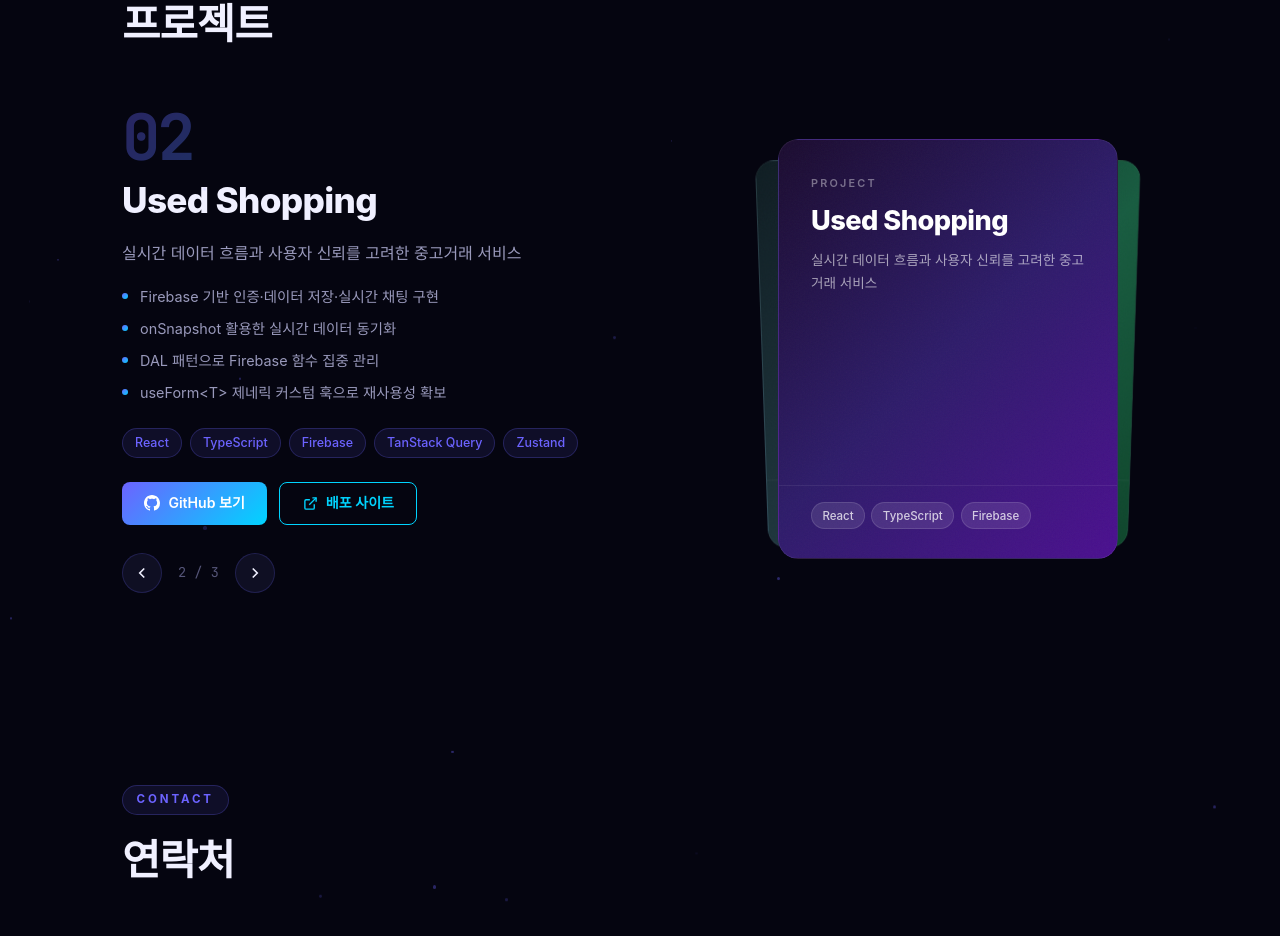
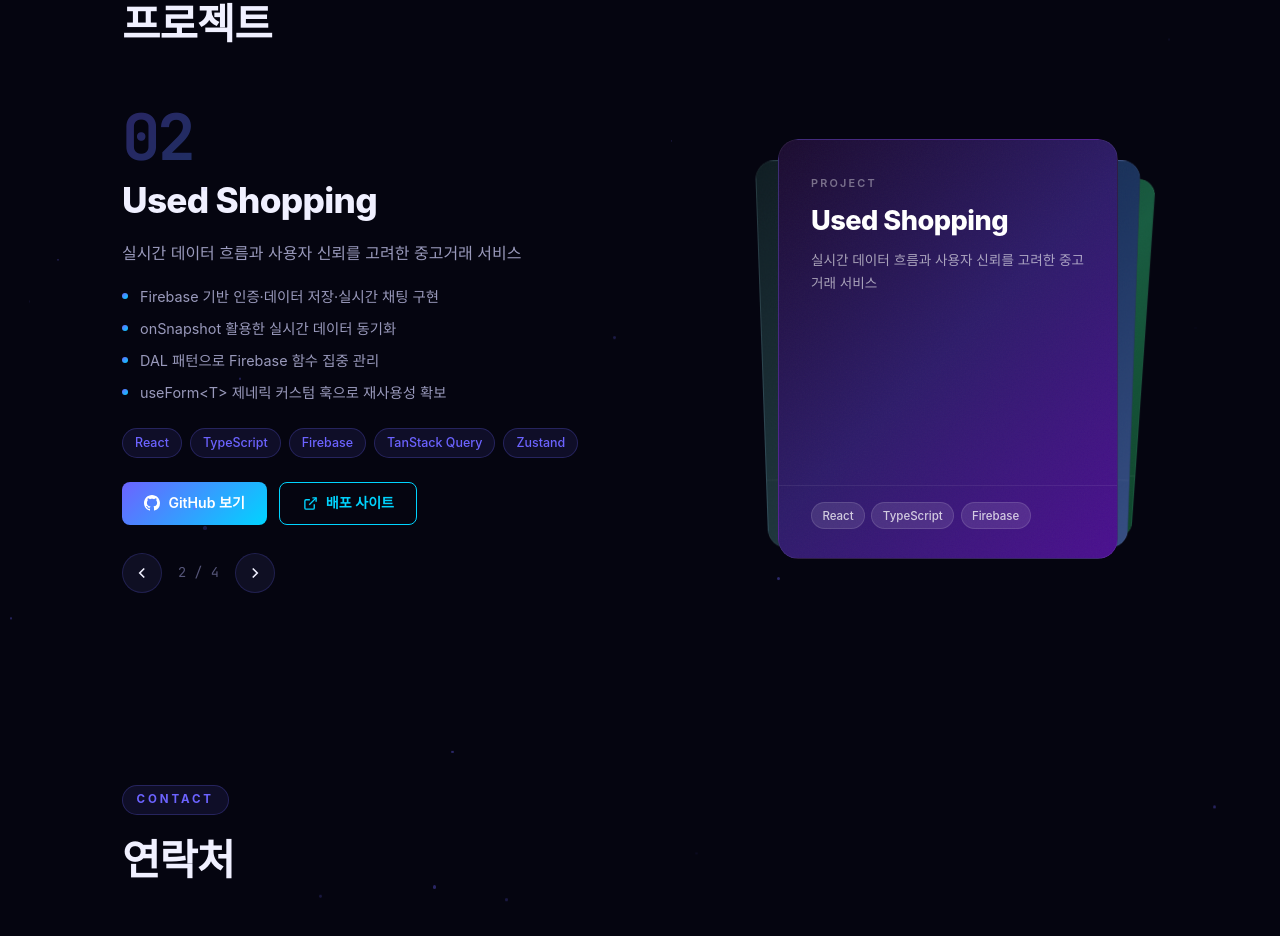
Before and after one commit to qdcv0272/MY_Profile, a React (Vite) app: page / in a window 1280 px wide. Shown: the part 2984-3920 px from the top of the page. Built offline with nearby package versions, Linux system fonts and the light colour scheme.

Commit message:
quizplayground add

```diff
--- a/src/data/profile.ts
+++ b/src/data/profile.ts
@@ -49,6 +49,17 @@ export const PROJECTS = [
     gradient: "linear-gradient(135deg, #1a0a2e, #2d1b69, #4a0e8f)",
   },
   {
+    id: "quiz-playground",
+    title: "Quiz Playground",
+    description: "현재 개발 중인 인터랙티브 퀴즈 웹앱",
+    detail: ["React/TypeScript 기반으로 개발 중인 학습용 퀴즈 플랫폼", "문제 풀기, 정답 확인, 점수 계산 기능을 구현", "Netlify 배포로 실사용 흐름을 검증 중", "GitHub 저장소로 코드 버전 관리 및 지속 개선"],
+    tags: ["React", "TypeScript", "Vite", "Netlify"],
+    github: "https://github.com/qdcv0272/Quiz_Playground",
+    demo: "https://quizplayground.netlify.app/",
+    color: "#1f3b6f",
+    gradient: "linear-gradient(135deg, #102a43, #1f3b6f, #3d5a99)",
+  },
+  {
     id: "plane-figures",
     title: "평면 도형의 이동",
     description: "교육용 인터랙티브 수학 콘텐츠",
```
Also changed, not shown: 1 other file (tests, documents, lock files or other folders).
